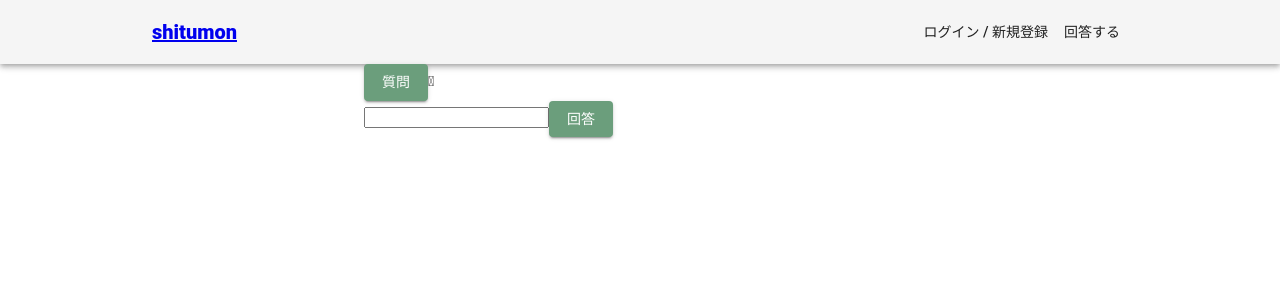
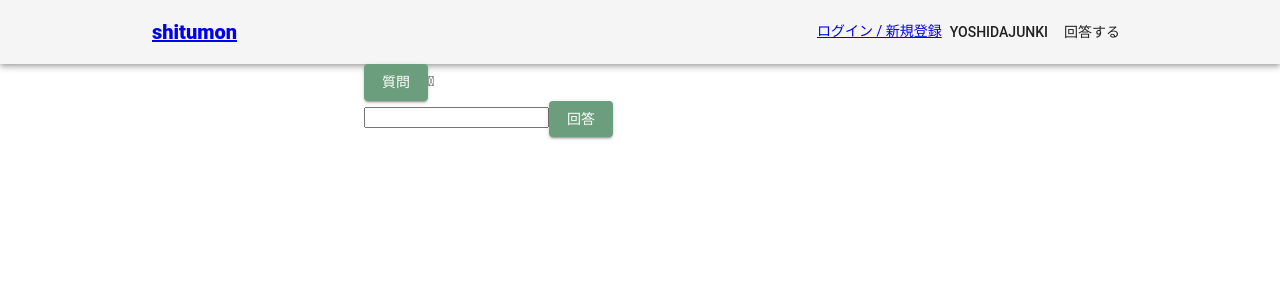
Before and after one commit to j9141997/question_service, a Next.js app: page / in a window 1280 px wide. Shown: the top 300 px of the page. Built offline with nearby package versions, Linux system fonts and the light colour scheme.

Commit message:
add routes

```diff
--- a/src/components/molecule/HeaderItem.tsx
+++ b/src/components/molecule/HeaderItem.tsx
@@ -1,10 +1,15 @@
 import React from 'react';
+import Link from 'next/link';
+
 import { Button } from '../atom/Button';
 
 export const HeaderItem = () => (
   <React.Fragment>
+    <Link href="/register">
+      ログイン / 新規登録
+    </Link>
     <Button color="inherit">
-      ログイン / 新規登録
+      yoshidajunki
     </Button>
     <Button color="inherit">
       回答する
--- a/src/components/organism/header.tsx
+++ b/src/components/organism/header.tsx
@@ -1,4 +1,4 @@
-import React from 'react';
+import React from 'react'
 import styled from 'styled-components';
 import AppBar from '@material-ui/core/AppBar';
 import Toolbar from '@material-ui/core/Toolbar';
```
Also changed, not shown: src/pages/register.tsx (added, +10 -0 lines).
